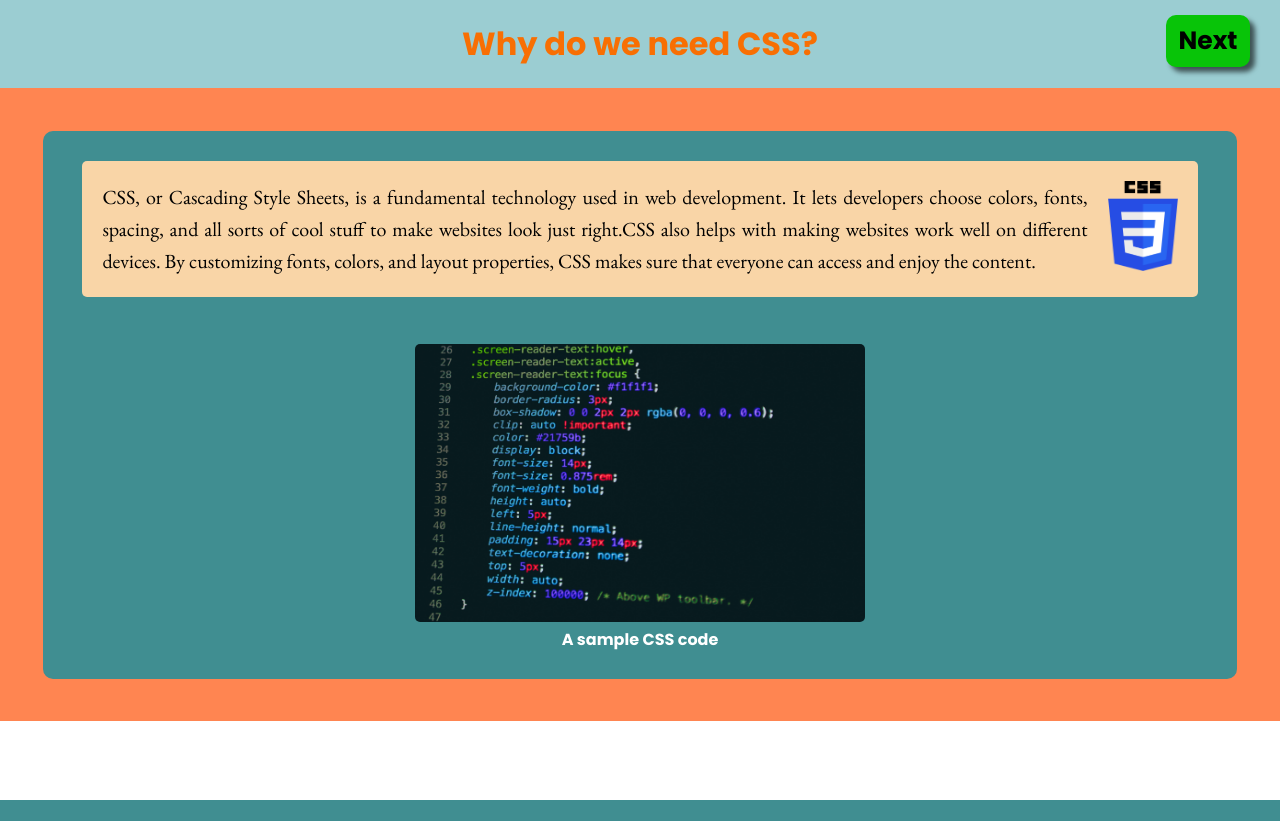
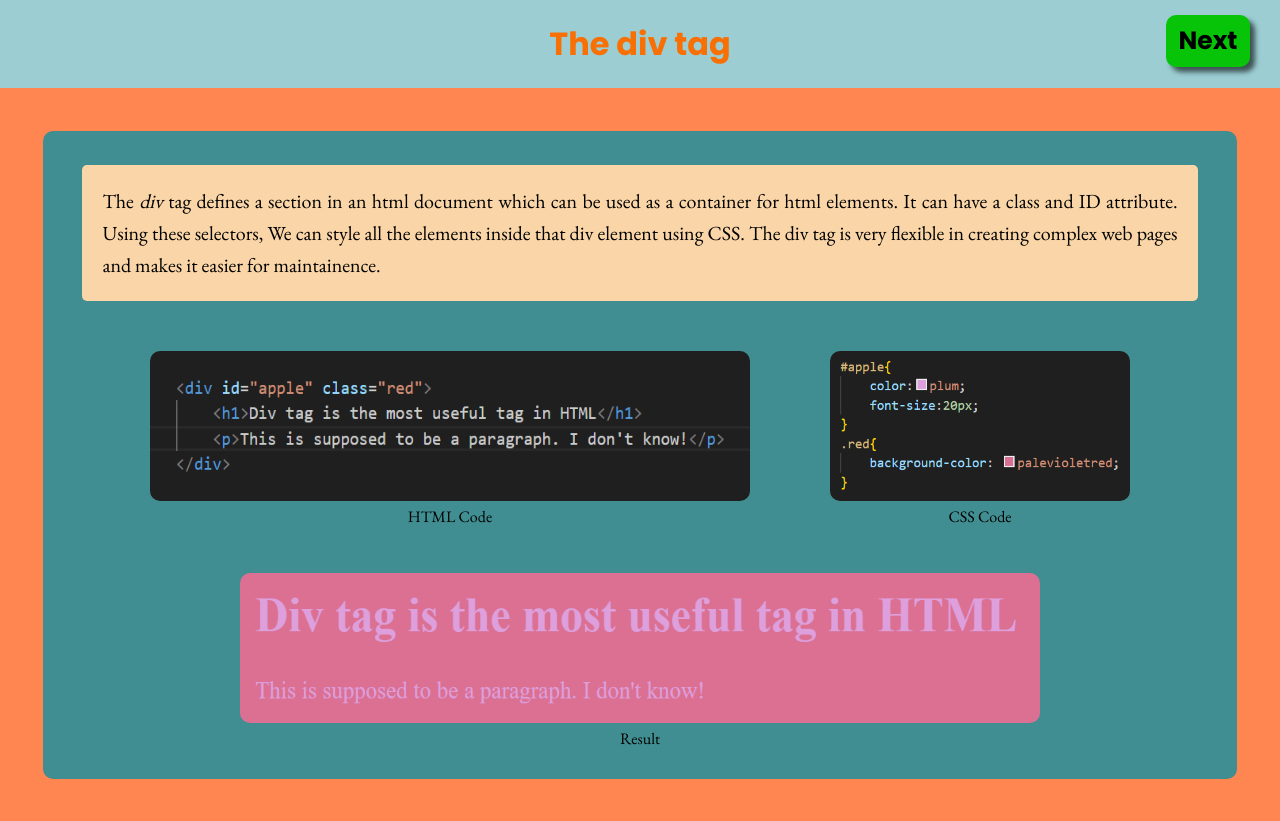
Before and after one commit to Tuhil926/sdf_project, a PHP site: the page made by Essentials of CSS/Lesson 1/index.html in a window 1280 px wide. Before the commit the page ends 800 px from the top, so only its background shows below. Run offline with PHP 8.4, Linux system fonts and the light colour scheme.

Commit message:
Added Slide 1 of Essentials of CSS

```diff
--- a/Essentials of CSS/Lesson 1/index.css
+++ b/Essentials of CSS/Lesson 1/index.css
@@ -21,7 +21,7 @@ body {
 
 #main-container {
     width: 100%;
-    height: 600px;
+    height: 700px;
     background-color: #FF8551;
     /* background-color: #205295; */
     display: flex;
@@ -50,21 +50,15 @@ body {
     padding: 20px;
     border-radius: 5px;
 }
-
-#cssLogo {
-    width: 70px;
-    height: 90px;
-    float: right;
-    margin-left: 20px;
+#rowww{
+    display: flex;
+    flex-direction: row;
+    justify-content: center;
+    align-items: center;
 }
-
-#bocLogo {
-    border-radius: 5px;
+figure>img{
+    border-radius:10px;
 }
-
-#bocLogoCaption {
-    text-align: center;
-    font-weight: bold;
-    font-family: Poppins;
-    color: white;
+figcaption{
+    text-align:center;
 }
--- a/Essentials of CSS/Lesson 1/index.html
+++ b/Essentials of CSS/Lesson 1/index.html
@@ -4,7 +4,7 @@
 <head>
     <meta charset="UTF-8">
     <meta name="viewport" content="width=device-width, initial-scale=1.0">
-    <title>Need of CSS</title>
+    <title>The div element</title>
     <link rel="stylesheet" href="./index.css">
     <link rel="stylesheet" href="../../next_btn.css">
     <script src="https://ajax.googleapis.com/ajax/libs/jquery/3.7.0/jquery.min.js"></script>
@@ -23,21 +23,27 @@
 </head>
 
 <body>
-    <h1 id="section-heading">Why do we need CSS?</h1>
+    <h1 id="section-heading">The div tag</h1>
     <div id="main-container">
         <div id="slide1">
             <p class="para">
-                CSS, or Cascading Style Sheets, is a fundamental technology used in web development.
-                It lets developers choose colors, fonts,<img src="../../Attributes/Images/cssLogo.png" id="cssLogo">
-                spacing, and all sorts
-                of cool stuff to make websites look just right.CSS also helps with making websites work well on
-                different devices.
-                By customizing fonts, colors, and layout properties, CSS makes sure that everyone can access and enjoy
-                the content.
+                The <em>div</em> tag defines a section in an html document which can be used as a container for html elements.
+                It can have a class and ID attribute. Using these selectors, We can style all the elements inside that div element using CSS.
+                The div tag is very flexible in creating complex web pages and makes it easier for maintainence.
             </p>
+            <div id="rowww">
+                <figure>
+                    <img id="divHTML" src="../../Attributes/Images/divHTML.png" width="600px" height="150px">
+                    <figcaption>HTML Code</figcaption>
+                </figure>
+                <figure>
+                    <img id="divCSS" src="../../Attributes/Images/divCSS.png" width="300px" height="150px">
+                    <figcaption>CSS Code</figcaption>
+                </figure>
+            </div>
             <figure>
-                <img id="bocLogo" src="../../Attributes/Images/bocLogo.jpg" width="450px" height="278px">
-                <figcaption id="bocLogoCaption">A sample CSS code</figcaption>
+                <img id="divRESULT" src="../../Attributes/Images/divRESULT.png" width="800px" height="150px">
+                <figcaption>Result</figcaption>
             </figure>
         </div>
     </div>
--- a/Essentials of CSS/Lesson 1/index.js
+++ b/Essentials of CSS/Lesson 1/index.js
@@ -7,10 +7,10 @@ function createSlide()
     // alert(x);
     let a=x/30;
     box.css("margin",a+"px");
-    box.css("height","548px");
+    box.css("height","648px");
     x-=2*a;
     box.css("width",x+"px");
-    x=548+2*a;
+    x=648+2*a;
     $("#main-container").css("height",x+"px");
     box.css("background-color","#408E91");
 }
```
Also changed, not shown: Attributes/Images/divCSS.png (added), Attributes/Images/divHTML.png (added), Attributes/Images/divRESULT.png (added).
